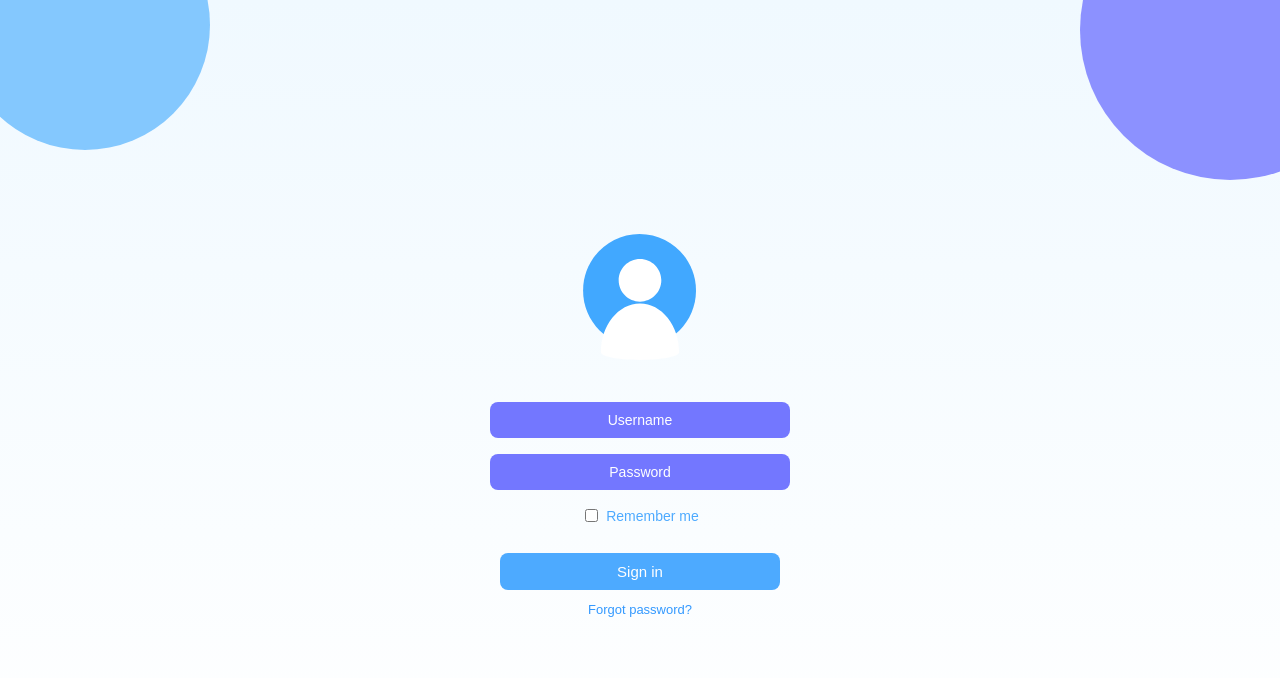
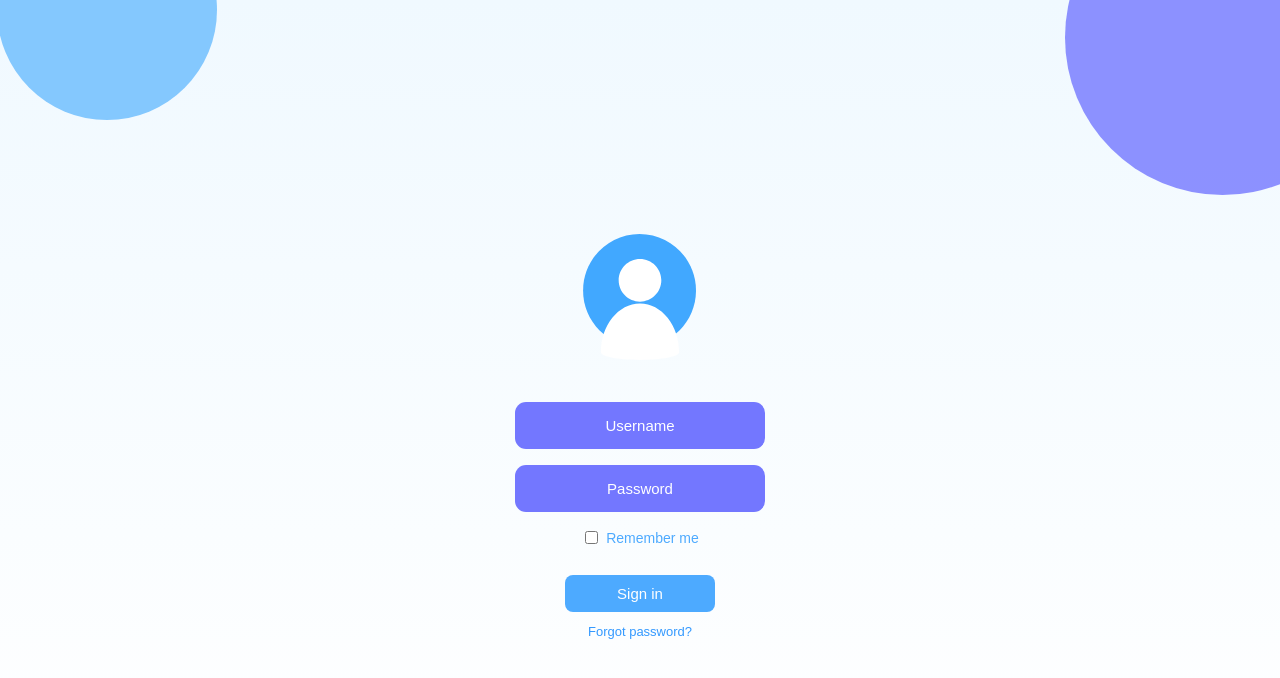
Before and after one commit to VivineyD1az/Parcial01, a React (Vite) app in the folder login-mobile/: page / in a window 1280 px wide. Shown: the top 678 px of the page. Built offline with nearby package versions, Linux system fonts and the light colour scheme.

Commit message:
✨Introduce new features

```diff
--- a/login-mobile/src/LoginForm.css
+++ b/login-mobile/src/LoginForm.css
@@ -24,17 +24,17 @@ body, html, #root {
 }
 
 .circle-top-left {
-  width: 250px;
-  height: 250px;
+  width: 220px;
+  height: 220px;
   background-color: #6abcfe;
   top: -100px;
-  left: -40px;
+  left: -3px;
   z-index: 3; /* Azul encima */
 }
 
 .circle-top-right {
-  width: 300px;
-  height: 300px;
+  width: 315px;
+  height: 315px;
   background-color: #7377ff;
   top: -120px;
   right: -100px;
@@ -66,13 +66,13 @@ body, html, #root {
 }
 
 .input {
-  width: 100%;
-  padding: 10px;
+  width: 220px;
+  padding: 15px;
   margin: 8px 0;
   border: none;
   background-color: #7377ff;
-  border-radius: 8px;
-  font-size: 14px;
+  border-radius: 11px;
+  font-size: 15px;
   color: white;
   text-align: center;
 }
@@ -96,7 +96,7 @@ body, html, #root {
 }
 
 .login-button {
-  width: 100%;
+  width: 150px;
   margin-top: 20px;
   padding: 10px;
   background-color: #4daaff;
```
